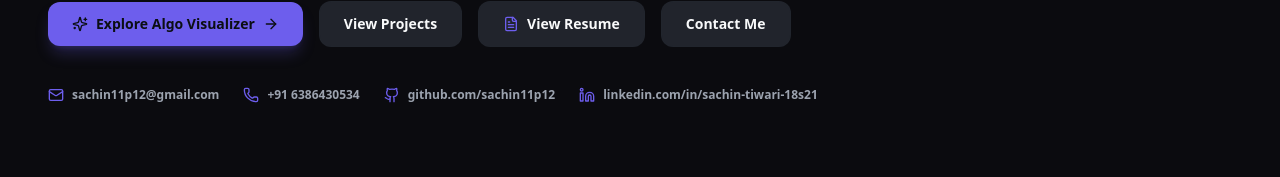
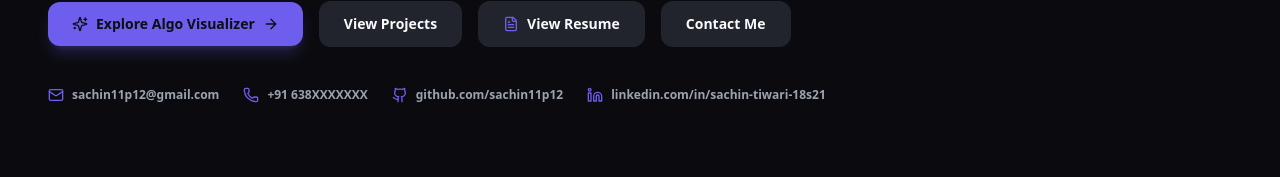
Before and after one commit to sachin11p12/Algorithm-Visualizer, a Next.js app in the folder Frontend/: page / in a window 1280 px wide. Shown: the part 489-666 px from the top of the page. Built offline with nearby package versions, Linux system fonts and the light colour scheme; no server answers.

Commit message:
feat: add home and resume pages with integrated contact form and asset files

```diff
--- a/Frontend/app/page.tsx
+++ b/Frontend/app/page.tsx
@@ -159,11 +159,11 @@ export default function PortfolioHomePage() {
                 <span>sachin11p12@gmail.com</span>
               </a>
               <a
-                href="tel:6386430534"
+                href="tel:638XXXXXXX"
                 className="flex items-center space-x-2 hover:text-primary transition-colors"
               >
                 <Phone className="w-4 h-4 text-primary" />
-                <span>+91 6386430534</span>
+                <span>+91 638XXXXXXX</span>
               </a>
               <a
                 href="https://github.com/sachin11p12"
--- a/Frontend/app/resume/page.tsx
+++ b/Frontend/app/resume/page.tsx
@@ -41,7 +41,7 @@ export default function ResumePage() {
           <div className="flex flex-wrap gap-x-4 gap-y-1 text-xs text-slate-700 font-medium">
             <span className="flex items-center gap-1.5"><Mail className="w-3.5 h-3.5" /> sachin11p12@gmail.com</span>
             <span>•</span>
-            <span className="flex items-center gap-1.5"><Phone className="w-3.5 h-3.5" /> 6386430534</span>
+            <span className="flex items-center gap-1.5"><Phone className="w-3.5 h-3.5" /> 638XXXXXXX</span>
             <span>•</span>
             <span className="flex items-center gap-1.5"><MapPin className="w-3.5 h-3.5" /> Noida, Uttar Pradesh</span>
           </div>
--- a/Frontend/components/portfolio/ContactForm.tsx
+++ b/Frontend/components/portfolio/ContactForm.tsx
@@ -115,7 +115,7 @@ Submitted: ${currentDateStr}
                 </div>
                 <div>
                   <p className="text-[11px] font-bold text-muted-foreground uppercase">Phone Number</p>
-                  <p className="font-semibold text-foreground">+91 6386430534</p>
+                  <p className="font-semibold text-foreground">+91 638XXXXXXX</p>
                 </div>
               </div>
 
```
Also changed, not shown: 2 other files (tests, documents, lock files or other folders).
